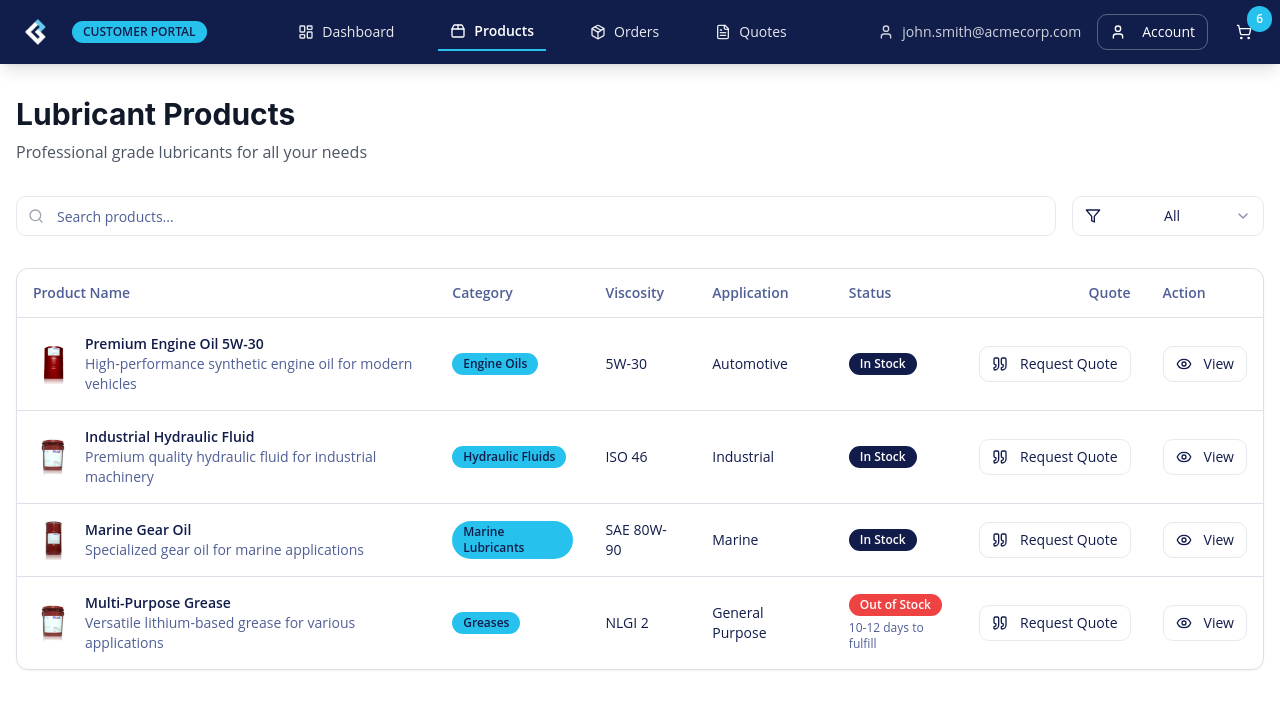
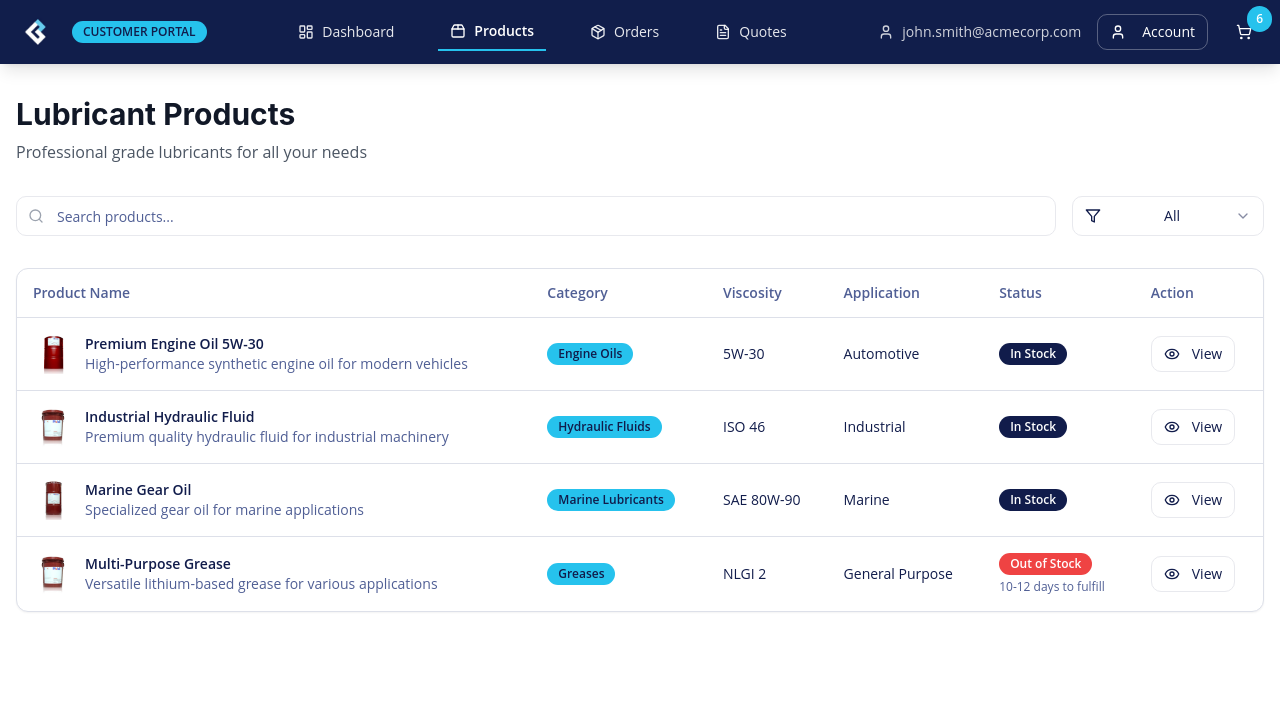
Before and after one commit to zqww20/lube-order-portal, a React (Vite) app: page /products in a window 1280 px wide. Shown: the top 708 px of the page. Built offline with nearby package versions, Linux system fonts and the light colour scheme.

Commit message:
Remove "Request Quote" button
Removed the "Request Quote" button from the product table, as per the user's request. Users will now request a quote after viewing a product.

```diff
--- a/src/pages/Products.tsx
+++ b/src/pages/Products.tsx
@@ -5,8 +5,7 @@ import { Badge } from '@/components/ui/badge';
 import { Input } from '@/components/ui/input';
 import { Select, SelectContent, SelectItem, SelectTrigger, SelectValue } from '@/components/ui/select';
 import { Table, TableBody, TableCell, TableHead, TableHeader, TableRow } from '@/components/ui/table';
-import { Search, Filter, Eye, Quote } from 'lucide-react';
-import QuoteRequest from '@/components/QuoteRequest';
+import { Search, Filter, Eye } from 'lucide-react';
 
 interface Product {
   id: string;
@@ -142,7 +141,6 @@ const Products = () => {
               <TableHead className="font-semibold">Viscosity</TableHead>
               <TableHead className="font-semibold">Application</TableHead>
               <TableHead className="font-semibold">Status</TableHead>
-              <TableHead className="font-semibold text-right">Quote</TableHead>
               <TableHead className="font-semibold">Action</TableHead>
             </TableRow>
           </TableHeader>
@@ -183,26 +181,6 @@ const Products = () => {
                     )}
                   </div>
                 </TableCell>
-                <TableCell className="text-right">
-                  <QuoteRequest
-                    product={{
-                      id: product.id,
-                      name: product.name,
-                      category: product.category,
-                      description: product.description,
-                      price: product.startingPrice,
-                      unit: 'per liter',
-                      viscosity: product.viscosity,
-                      application: product.application
-                    }}
-                    trigger={
-                      <Button size="sm" variant="outline">
-                        <Quote className="h-4 w-4 mr-1" />
-                        Request Quote
-                      </Button>
-                    }
-                  />
-                </TableCell>
                 <TableCell>
                   <Button size="sm" variant="outline">
                     <Eye className="h-4 w-4 mr-1" />
```
